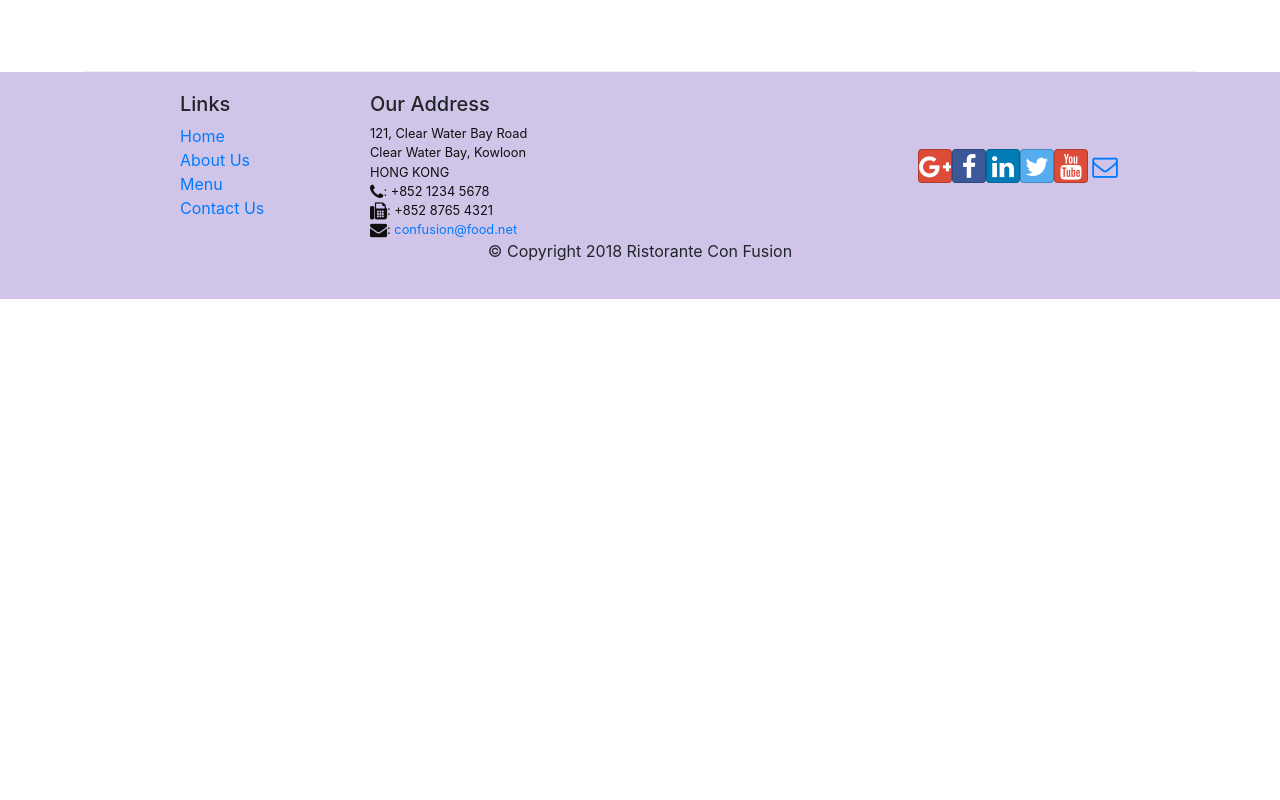
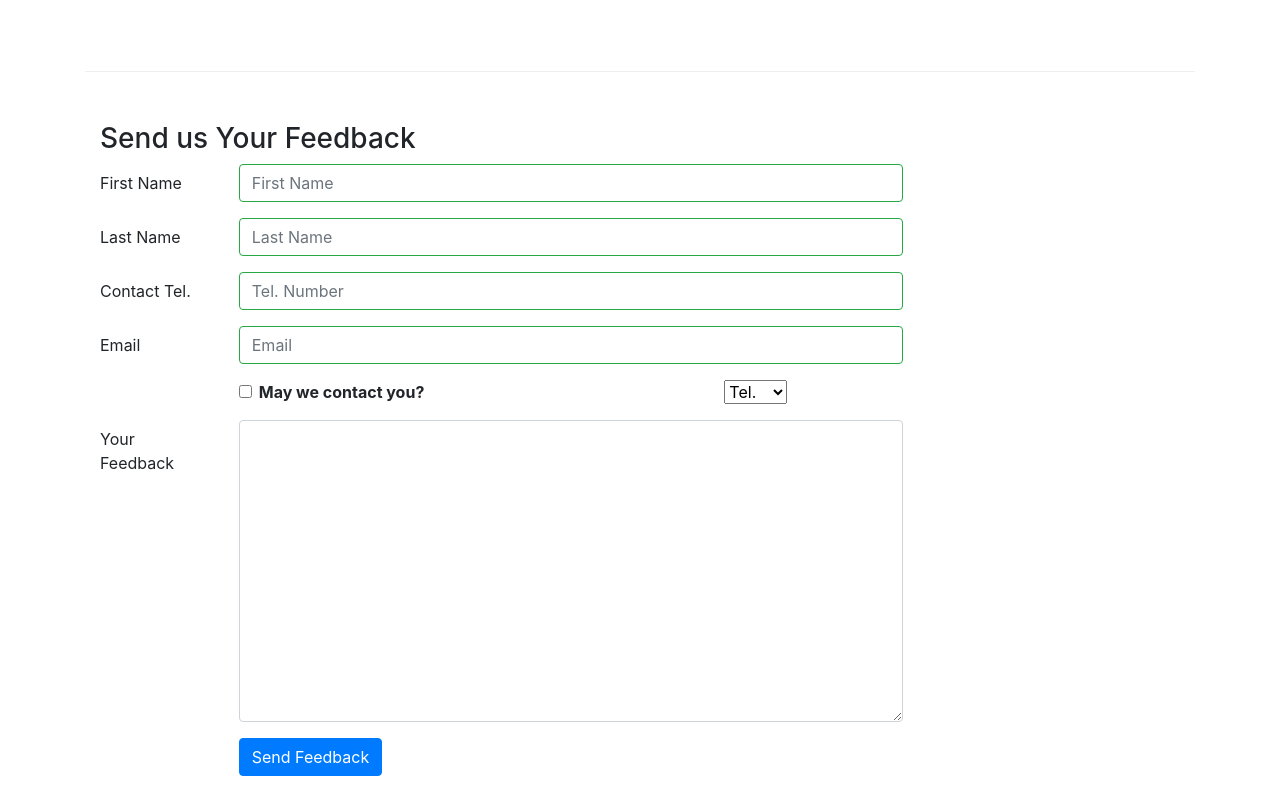
Before and after one commit to udavspokoinyi/react, a React (Create React App) app: page /contactus in a window 1280 px wide. Shown: the part 800-1600 px from the top of the page. Before the commit the page ends 1099 px from the top, so only its background shows below. Built offline with nearby package versions, Linux system fonts and the light colour scheme.

Commit message:
controlled forms

```diff
--- a/src/components/ContactComponent.js
+++ b/src/components/ContactComponent.js
@@ -1,7 +1,92 @@
-import React from "react";
-import { Breadcrumb, BreadcrumbItem } from "reactstrap";
+import React, { Component } from "react";
+import {
+  Breadcrumb,
+  BreadcrumbItem,
+  Button,
+  Form,
+  FormGroup,
+  Label,
+  Input,
+  Col,
+  FormFeedback,
+} from "reactstrap";
 import { Link } from "react-router-dom";
-function Contact(props) {
+class Contact extends Component {
+  constructor(props) {
+    super(props);
+
+    this.state = {
+      firstname: "",
+      lastname: "",
+      telnum: "",
+      email: "",
+      agree: false,
+      contactType: "Tel.",
+      message: "",
+      touched: {
+        firstname: false,
+        lastname: false,
+        telnum: false,
+        email: false,
+      },
+    };
+    this.handleSubmit = this.handleSubmit.bind(this);
+    this.handleInputChange = this.handleInputChange.bind(this);
+    this.handleBlur = this.handleBlur.bind(this);
+  }
+  handleInputChange(event) {
+    const target = event.target;
+    const value = target.type === "checkbox" ? target.checked : target.value;
+    const name = target.name;
+
+    this.setState({
+      [name]: value,
+    });
+  }
+  handleBlur = (field) => (evt) => {
+    this.setState({
+      touched: { ...this.state.touched, [field]: true },
+    });
+  };
+
+  validate(firstname, lastname, telnum, email) {
+    const errors = {
+      firstname: "",
+      lastname: "",
+      telnum: "",
+      email: "",
+    };
+    if (this.state.touched.firstname && firstname.length < 3)
+      errors.firstname = "firstname should be more than 3 chars";
+    else if (this.state.touched.firstname && firstname.length > 10)
+      errors.firstname = "firstname should be shortly than 10 chars";
+    if (this.state.touched.lastname && lastname.length < 3)
+      errors.lastname = "lastname should be more than 3 chars";
+    else if (this.state.touched.lastname && lastname.length > 10)
+      errors.lastname = "lastname should be shortly than 10 chars";
+
+    const reg = /^\d+$/;
+    if (this.state.touched.telnum && !reg.test(telnum))
+      errors.telnum = "Tel. number need to contain only digit symbols(numbers)";
+    if (
+      this.state.touched.email &&
+      email.split("").filter((x) => x === "@").length !== 1
+    )
+      errors.email = "Use the real email";
+    return errors;
+  }
+  handleSubmit(event) {
+    console.log("Current State is: " + JSON.stringify(this.state));
+    alert("Current State is: " + JSON.stringify(this.state));
+    event.preventDefault();
+  }
+  render() {
+    const errors = this.validate(
+      this.state.firstname,
+      this.state.lastname,
+      this.state.telnum,
+      this.state.email
+    );
     return (
       <div className="container">
         <div className="row">
@@ -62,8 +147,142 @@
             </div>
           </div>
         </div>
+        <div className="row row-content">
+          <div className="col-12">
+            <h3>Send us Your Feedback</h3>
+          </div>
+          <div className="col-12 col-md-9">
+            <Form onSubmit={this.handleSubmit}>
+              <FormGroup row>
+                <Label htmlfor="firstname" md={2}>
+                  First Name
+                </Label>
+                <Col md={10}>
+                  <Input
+                    type="text"
+                    id="firstname"
+                    name="firstname"
+                    placeholder="First Name"
+                    valid={errors.firstname === ""}
+                    invalid={errors.firstname !== ""}
+                    value={this.state.firstname}
+                    onBlur={this.handleBlur("firstname")}
+                    onChange={this.handleInputChange}
+                  />
+                  <FormFeedback>{errors.firstname}</FormFeedback>
+                </Col>
+              </FormGroup>
+              <FormGroup row>
+                <Label htmlfor="lastname" md={2}>
+                  Last Name
+                </Label>
+                <Col md={10}>
+                  <Input
+                    type="text"
+                    id="lastname"
+                    name="lastname"
+                    placeholder="Last Name"
+                    value={this.state.lastname}
+                    valid={errors.lastname === ""}
+                    invalid={errors.lastname !== ""}
+                    onBlur={this.handleBlur("lastname")}
+                    onChange={this.handleInputChange}
+                  />
+                  <FormFeedback>{errors.lastname}</FormFeedback>
+                </Col>
+              </FormGroup>
+              <FormGroup row>
+                <Label htmlfor="telnum" md={2}>
+                  Contact Tel.
+                </Label>
+                <Col md={10}>
+                  <Input
+                    type="tel"
+                    id="telnum"
+                    name="telnum"
+                    placeholder="Tel. Number"
+                    value={this.state.telnum}
+                    valid={errors.telnum === ""}
+                    invalid={errors.telnum !== ""}
+                    onBlur={this.handleBlur("telnum")}
+                    onChange={this.handleInputChange}
+                  />
+                  <FormFeedback>{errors.telnum}</FormFeedback>
+                </Col>
+              </FormGroup>
+              <FormGroup row>
+                <Label htmlfor="email" md={2}>
+                  Email
+                </Label>
+                <Col md={10}>
+                  <Input
+                    type="email"
+                    id="email"
+                    name="email"
+                    placeholder="Email"
+                    value={this.state.email}
+                    valid={errors.email === ""}
+                    invalid={errors.email !== ""}
+                    onBlur={this.handleBlur("email")}
+                    onChange={this.handleInputChange}
+                  />
+                  <FormFeedback>{errors.email}</FormFeedback>
+                </Col>
+              </FormGroup>
+              <FormGroup row>
+                <Col md={{ size: 6, offset: 2 }}>
+                  <FormGroup check>
+                    <Label check>
+                      <Input
+                        type="checkbox"
+                        name="agree"
+                        checked={this.state.agree}
+                        onChange={this.handleInputChange}
+                      />{" "}
+                      <strong>May we contact you?</strong>
+                    </Label>
+                  </FormGroup>
+                </Col>
+                <Col md={{ size: 3, offset: 1 }}>
+                  <Input
+                    type="select"
+                    name="contactType"
+                    value={this.state.contactType}
+                    onChange={this.handleInputChange}
+                  >
+                    <option>Tel.</option>
+                    <option>Email</option>
+                  </Input>
+                </Col>
+              </FormGroup>
+              <FormGroup row>
+                <Label htmlfor="message" md={2}>
+                  Your Feedback
+                </Label>
+                <Col md={10}>
+                  <Input
+                    type="textarea"
+                    id="message"
+                    name="message"
+                    rows="12"
+                    value={this.state.message}
+                    onChange={this.handleInputChange}
+                  />
+                </Col>
+              </FormGroup>
+              <FormGroup row>
+                <Col md={{ size: 10, offset: 2 }}>
+                  <Button type="submit" color="primary">
+                    Send Feedback
+                  </Button>
+                </Col>
+              </FormGroup>
+            </Form>
+          </div>
+        </div>
       </div>
     );
   }
+}
 
 export default Contact;
```
Lines whose indentation alone changed are shown as unchanged.
